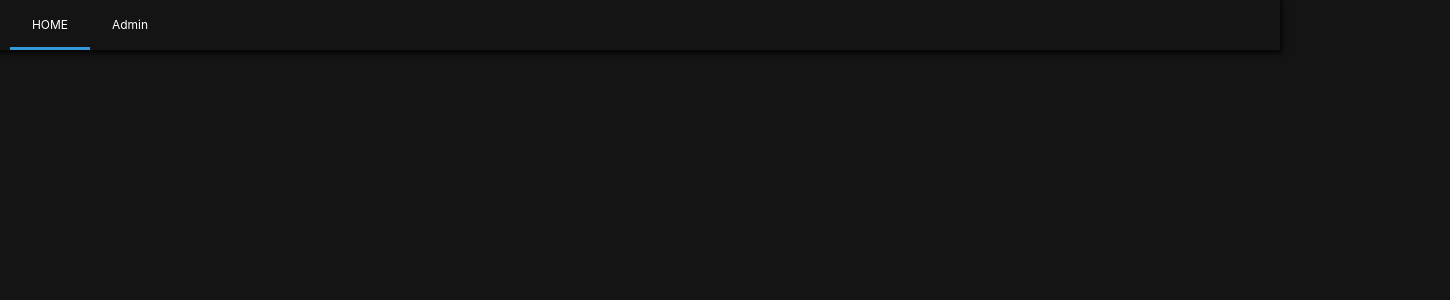
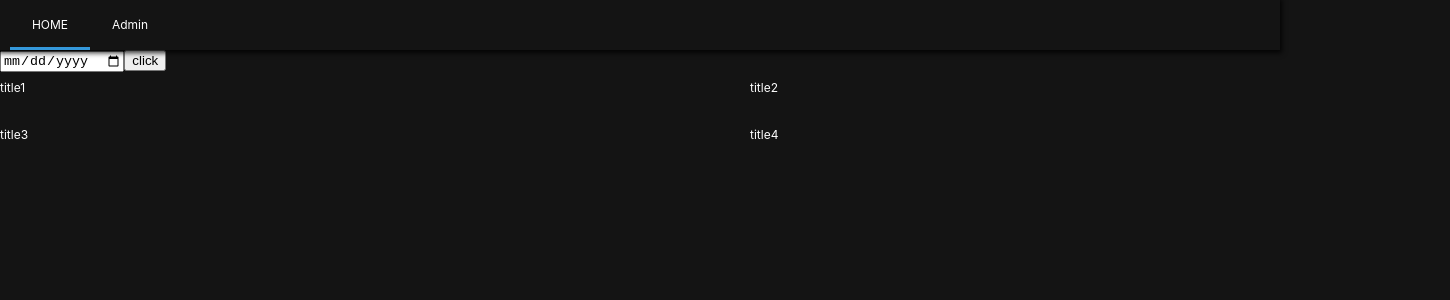
Before and after one commit to purpleapples/test_final_backend, a React (Create React App) app: page /#/ in a window 1280 px wide. Shown: the top 300 px of the page, 1450 px wide, since content can reach past the window. Built offline with nearby package versions, Linux system fonts and the light colour scheme; no server answers.

Commit message:
axios change

```diff
--- a/src/api.js
+++ b/src/api.js
@@ -7,18 +7,13 @@ const config = {
 const api = axios.create(config);
 
 export const serverApi = {
-    // test source
-    getTestBokeh : () => api.get('/test/data2').then(response => {
-        return response.data
-    }).then(item => {
 
-        return window.Bokeh.embed.embed_item(item.data['0'].plot
-            ,'myplot'
-            ); // python에서 시각화시 설정한 target_id를 id 값으로 가진 tag에 펼처진다.
-        // target id 설정가능
-    }),
-    getBokeh : () => api.get('/test/data2').then(response => {
-        console.log(response.data);
-        return response.data.data['0']
-    })
+    //검색조건 test용
+    getBokeh : (searchdoc) =>api.post('/visual', searchdoc,
+    {headers:{ "Content-Type": `application/json`}}).then(
+        response =>{
+            return response.data.data['0']
+        }
+    )
+
 };
--- a/src/components/Header.js
+++ b/src/components/Header.js
@@ -17,6 +17,7 @@ const Header = styled.header`
 
 const List = styled.ul`
     display:flex;
+    // float:right;
 `;
 
 const Item = styled.li`
--- a/src/components/Loader.js
+++ b/src/components/Loader.js
@@ -0,0 +1,21 @@
+import React from "react";
+import styled from "styled-components";
+
+const Container = styled.div`
+  height: 100vh;
+  width: 100v2;
+  display: flex;
+  justify-content: center;
+  font-size: 28px;
+  margin-top: 20px;
+`;
+
+const Loader = () => (
+  <Container>
+    <span role="img" aria-label="Loading">
+      ⏰
+    </span>
+  </Container>
+);
+
+export default Loader;
--- a/src/router/Home/HomeContainer.js
+++ b/src/router/Home/HomeContainer.js
@@ -1,44 +1,77 @@
-import {useEffect, useState} from 'react';
+import {useEffect, useState, useRef} from 'react';
 import HomePresenter from './HomePresenter';
 import {serverApi} from '../../api';
+
 const HomeContainer = () => {
     const [weekContentCnt, setWeeksContentCnt] = useState("");
     const [weekTopics, setWeekTopics]          = useState("");
     const [weekTopicCnt, setWeeksTopicsCnt]    = useState("");
     const [loading, setLoading]                = useState(true);
     const [error, setError]                    = useState("");
-
+    const [searchDate, setSearchDate]          = useState("");
     const showBokeh = (plot, div_id) => {
         console.log("data", plot);
         window.Bokeh.embed.embed_item(plot['plot'], div_id);
     }
+    const setDate = (e) => {
+        setSearchDate(e.target.value);
+    }
+    // Data.protype에 주차 구하는 새로운 함수 생성
+    Date.prototype.getWeek = function() {
+        var onejan = new Date(this.getFullYear(),0,1);
+        return Math.ceil((((this - onejan) / 86400000) + onejan.getDay()+1)/7);
+      }
+    const searchBokeh = async (e) => {
+        e.preventDefault();
+        // 주차 계산
+        const date = new Date(searchDate);
+        const year = (date.getFullYear()).toString();
+        const weekNum = (date.getWeek()).toString(); // 해당 년도의 주차 반환
 
+        try{
+            const searchDoc = {"year": year,
+                               "weekNum" : weekNum,
+                               "graphSort": "data_count_graph"}
+
+            const testBokehJson = await serverApi.getBokeh(searchDoc);
+            console.log(testBokehJson);
+            showBokeh(await serverApi.getBokeh(searchDoc), "data_count_graph");
+
+        }catch(error){
+            setError({error:error});
+        }finally{
+            setLoading(false);
+        }
+    }
     const data = async () => {
         try{
-            const weekContentCnt = await serverApi.getBokeh();
+            const weekContentCnt = await serverApi.getDataCntGraph();
             const weekTopics = await serverApi.getBokeh();
             const weekTopicCnt = await serverApi.getBokeh();
             setWeekTopics(weekContentCnt);
             setWeekTopics(weekTopics);
             setWeeksTopicsCnt(weekTopicCnt);
 
-            showBokeh(weekContentCnt, "weeks_content_count");
-            showBokeh(weekContentCnt, "weeks_topics");
-            showBokeh(weekContentCnt, "weeks_topics_count");
+            // showBokeh(weekContentCnt, "data_count_graph");
+            // showBokeh(weekTopics, "weeks_topics");
+            // showBokeh(weekTopicCnt, "weeks_topics_count");
 
         }catch(error){
             setError({error:error});
 
         }finally{
             setLoading(false);
-
         }
 
     }
     useEffect( ()=> {data();}, []);
-    return (<HomePresenter/>);
 
+    return (<HomePresenter searchBokeh={searchBokeh}
+                           loading = {loading}
+                           searchDate = {searchDate}
+                           setDate = {setDate}
 
+            />);
 }
 
 export default HomeContainer;
--- a/src/router/Home/HomePresenter.js
+++ b/src/router/Home/HomePresenter.js
@@ -1,5 +1,5 @@
 import styled from 'styled-components';
-
+import Loader from '../../components/Loader';
 const StyledSection = styled.section`
     display:grid;
     grid-template-columns: 700px 700px;
@@ -7,20 +7,52 @@ const StyledSection = styled.section`
     grid-column-gap: 50px;
     grid-row-gap: 20px;
 `;
-const HomePresenter = () => {
-    return (<div>
-        <StyledSection>
-            <article id="weeks_content_count">
-            </article>
-            <article id="weeks_topics">
-            </article>
-            <article id="weeks_topics_count">
-            </article>
-            <article id="weeks_topics_count2">
-            </article>
-        </StyledSection>
+const SubSection = styled.section`
+    padding-top: 10px;
+    display : flex;
+    flex-direction:column;
 
-    </div>);
+`
+const StyledP = styled.p`
+    padding-bottom:5px;
+`;
+const HomePresenter = ({searchBokeh,
+                        loading,
+                        searchDate,
+                        setDate
+                    }) => {
+    return (
+    <>
+    {loading ? (<Loader />) : (<div>
+                            <form onSubmit={searchBokeh}>
+                                <input type='date' value ={searchDate} onChange={setDate}/>
+                                <input type='submit' value='click'/>
+                            </form>
+                            <StyledSection>
+                                <SubSection>
+                                    <StyledP>title1 </StyledP>
+                                    <article id="data_count_graph" />
+                                </SubSection>
+                                <SubSection>
+                                    <StyledP>title2 </StyledP>
+                                    <article id="weeks_topics" />
+                                </SubSection>
+                                <SubSection>
+                                    <StyledP>title3 </StyledP>
+                                    <article id="weeks_topics_count" />
+                                </SubSection>
+                                <SubSection>
+                                    <StyledP>title4 </StyledP>
+                                    <article id="weeks_topics_count2" />
+                                </SubSection>
+                            </StyledSection>
+
+                        </div>
+                        )
+                    }
+    </>
+
+    );
 }
 
 export default HomePresenter;
```
Also changed, not shown: 2 other files (tests, documents, lock files or other folders).
